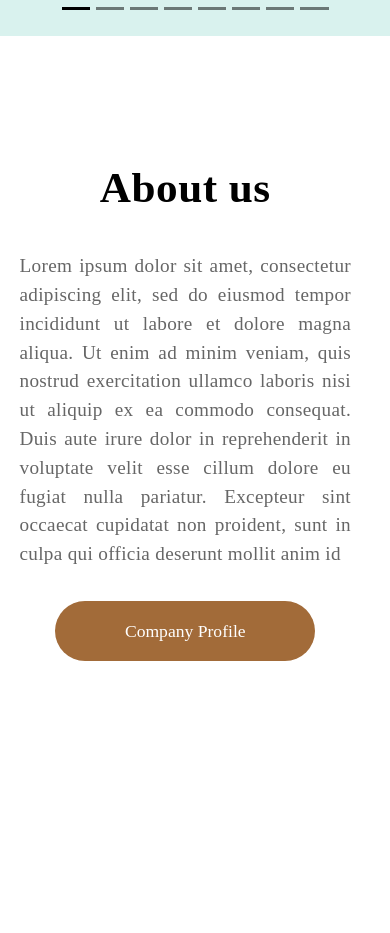
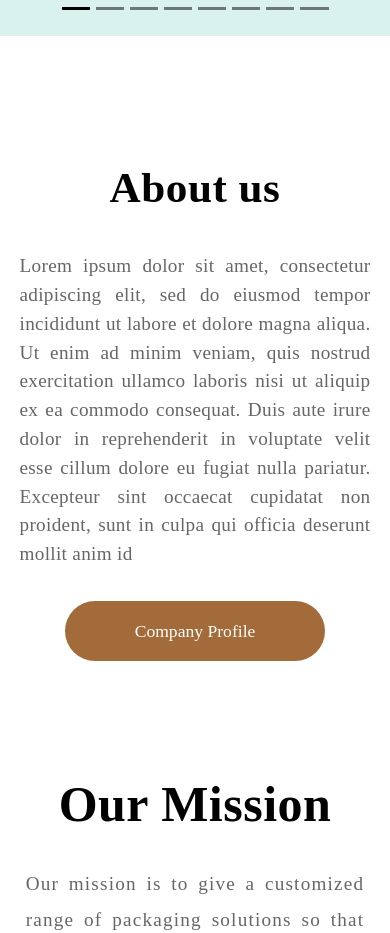
Before and after one commit to Himanshu-ui-max/free-lancing, a React (Create React App) app: page / in a window 390 px wide. Shown: the part 2520-3453 px from the top of the page. Built offline with nearby package versions, Linux system fonts and the light colour scheme.

Commit message:
almost complete

```diff
--- a/public/index.html
+++ b/public/index.html
@@ -29,7 +29,7 @@
   </head>
   <body>
     <noscript>You need to enable JavaScript to run this app.</noscript>
-    <div id="root"></div>
+    <div id="root" style="overflow: hidden;"></div>
     <!--
       This HTML file is a template.
       If you open it directly in the browser, you will see an empty page.
--- a/src/components/AboutUsPage/AboutUsPage.css
+++ b/src/components/AboutUsPage/AboutUsPage.css
@@ -1,5 +1,5 @@
 .aboutus{
-    height: 85vh;
+    height: 60vh;
     padding-top: 100px;
 }
 .abtdes{
@@ -126,7 +126,7 @@
 }
 @media screen and (max-width : 1260px) {
     .aboutus{
-      height:50vh;
+      height:500px;
     }
     .abtimage{
         display: none !important;
@@ -134,6 +134,7 @@
     .abttext{
         width: 100% !important;
         padding: 5%;
+        margin: 0 !important;
     }
     .abtheading{
         text-align: center !important;
@@ -163,15 +164,26 @@
   justify-content: center;
   gap: 2rem;
 }
+@media screen and (max-width : 630px) and (min-width : 435px) {
+  .aboutus{
+    height: 600px;
+  }
+  .abttext{
+    margin: 0 !important;
+  }
+}
 @media screen and (max-width : 435px) {
   #egf{
     font-size: 1.1rem;
 
   }
   .aboutus{
-    height: 100vh;
+    height: 500px;
   }
   .abtdes{
     font-size: 1.2rem;
   }
+  .abttext{
+    margin: 0 !important;
+  }
 }
```
